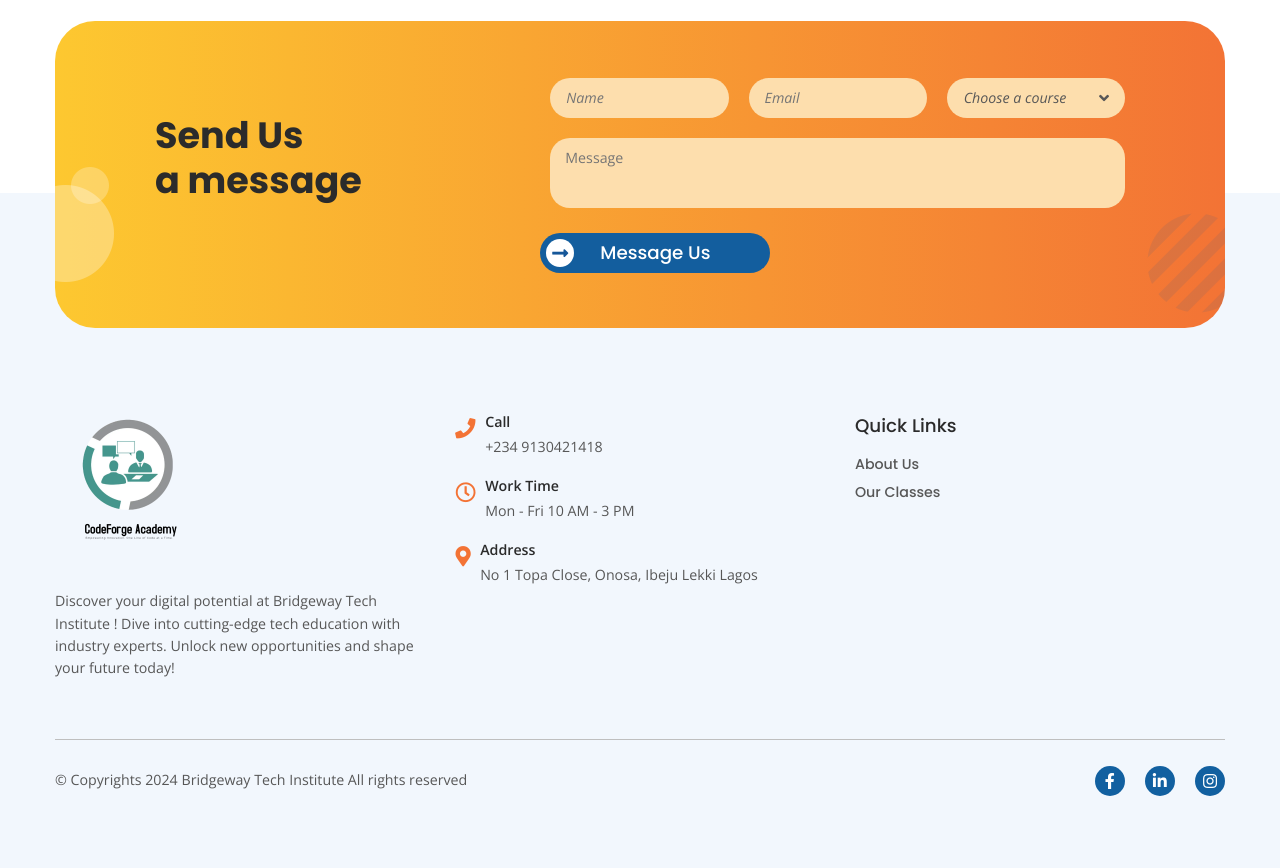
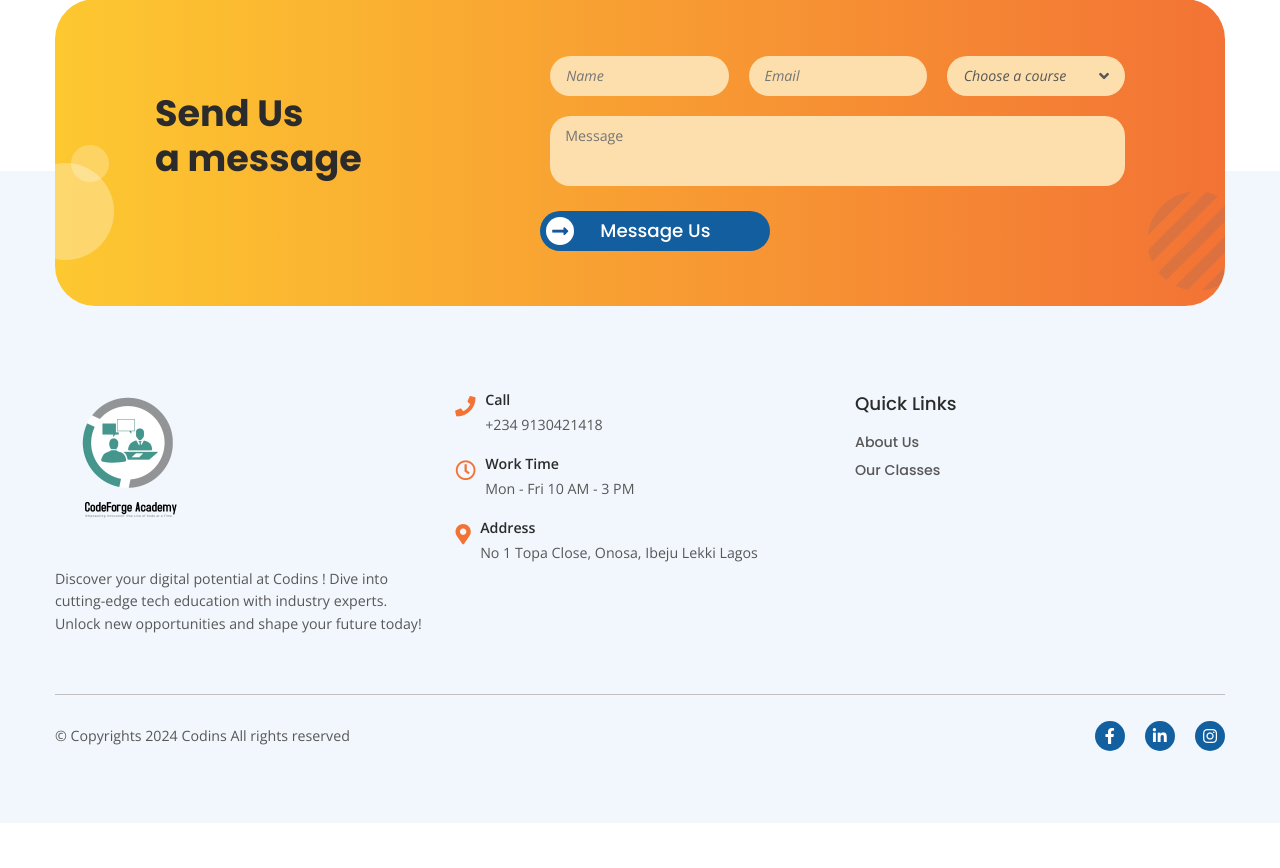
Before and after one commit to realcodave/codeforge, a Django app: page / in a window 1280 px wide. Shown: the part 2959-3827 px from the top of the page. After the commit the page ends 3782 px from the top, so only its background shows below. Run offline with Django 4.2, Linux system fonts and the light colour scheme; some libraries are stand-ins or nearby versions.

Commit message:
Change name to Codins

```diff
--- a/core/templates/core/base.html
+++ b/core/templates/core/base.html
@@ -3,9 +3,9 @@
 <html lang="en">
   <head>
     <meta charset="UTF-8" />
-    <title>Bridgeway Tech Institute </title>
+    <title>Codins </title>
     <meta name="viewport" content="width=device-width,initial-scale=1" />
-    <meta name="description" content="Bridgeway Tech Institute - " />
+    <meta name="description" content="Codins - " />
     <meta name="author" content="merkulove" />
     <meta name="keywords" content="" />
     <link rel="icon" href="assets/img/logo.png" />
@@ -158,7 +158,7 @@
                     <div class="widget widget-about">
                       <img src="{% static 'assets/img/logo.png' %}" width="150px" alt="" />
                       <p>
-                        Discover your digital potential at Bridgeway Tech Institute ! Dive into cutting-edge tech education with industry experts. Unlock new opportunities and shape your future today!
+                        Discover your digital potential at Codins ! Dive into cutting-edge tech education with industry experts. Unlock new opportunities and shape your future today!
                       </p>
                     </div>
                     <!--widget-about end-->
@@ -222,7 +222,7 @@
               <div class="bottom-footer">
                 <div class="row align-items-center">
                   <div class="col-lg-6 col-md-6 col-sm-6">
-                    <p>© Copyrights 2024 Bridgeway Tech Institute All rights reserved</p>
+                    <p>© Copyrights 2024 Codins All rights reserved</p>
                   </div>
                   <div class="col-lg-6 col-md-6 col-sm-6">
                     <ul class="social-links">
--- a/core/templates/core/class.html
+++ b/core/templates/core/class.html
@@ -11,7 +11,7 @@
             </ul>
           </div>
           <!--pager-content end-->
-          <h2 class="page-titlee">Bridgeway Tech Institute</h2>
+          <h2 class="page-titlee">Codins</h2>
         </div>
       </section>
       <!--pager-section end-->
--- a/core/templates/core/classes.html
+++ b/core/templates/core/classes.html
@@ -4,7 +4,7 @@
       <div class="sec-title">
         <h2>Our Classes</h2>
         <p>
-          Welcome to our vibrant learning community at Bridgeway Tech Institute ! Step into our innovative classrooms where creativity meets technology. Explore a diverse range of courses designed to empower you with the skills and knowledge needed to thrive in today's digital age.
+          Welcome to our vibrant learning community at Codins ! Step into our innovative classrooms where creativity meets technology. Explore a diverse range of courses designed to empower you with the skills and knowledge needed to thrive in today's digital age.
         </p>
       </div>
       <!--sec-title end-->
--- a/core/templates/core/contact.html
+++ b/core/templates/core/contact.html
@@ -11,7 +11,7 @@
             </ul>
           </div>
           <!--pager-content end-->
-          <h2 class="page-titlee">Bridgeway Tech Institute</h2>
+          <h2 class="page-titlee">Codins</h2>
         </div>
       </section>
       <!--pager-section end-->
--- a/core/templates/core/index.html
+++ b/core/templates/core/index.html
@@ -11,7 +11,7 @@
                 >
                   <h2>Ignite Your Passion for <span>Technology</span></h2>
                   <p>
-                    At Bridgeway Tech Institute, we believe in the transformative power of education. Our dynamic curriculum, crafted by industry experts, is designed to equip you with the knowledge and tools needed to succeed in today's fast-paced tech landscape. Whether you're a novice eager to explore coding or a seasoned professional looking to advance your skills, we have something for everyone.
+                    At Codins, we believe in the transformative power of education. Our dynamic curriculum, crafted by industry experts, is designed to equip you with the knowledge and tools needed to succeed in today's fast-paced tech landscape. Whether you're a novice eager to explore coding or a seasoned professional looking to advance your skills, we have something for everyone.
                   </p>
                   <form class="search-form">
                     <input
@@ -37,15 +37,15 @@
           </div>
         </section>
         <!--main-banner end-->
-        <h2 class="main-title">Bridgeway Tech Institute</h2>
+        <h2 class="main-title">Codins</h2>
       </div>
       <!--main-section end-->
       <section class="about-us-section">
         <div class="container">
           <div class="section-title text-center">
-            <h2>Welcome to <span>Bridgeway Tech Institute</span></h2>
+            <h2>Welcome to <span>Codins</span></h2>
             <p>
-              Discover your digital potential at Bridgeway Tech Institute ! Dive into cutting-edge tech education with industry experts. Unlock new opportunities and shape your future today!
+              Discover your digital potential at Codins ! Dive into cutting-edge tech education with industry experts. Unlock new opportunities and shape your future today!
             </p>
           </div>
           <!--section-title end-->
@@ -56,7 +56,7 @@
                   <div class="abt-col wow fadeInUp" data-wow-duration="1000ms">
                     <img src="{% static 'assets/img/icon5.png' %}" alt="" />
                     <h3>Awesome Teachers</h3>
-                    <p>Meet our awesome teachers at Bridgeway Tech Institute ! Passionate, experienced, and dedicated to your success. Get ready to learn from the best!</p>
+                    <p>Meet our awesome teachers at Codins ! Passionate, experienced, and dedicated to your success. Get ready to learn from the best!</p>
                   </div>
                   <!--abt-col end-->
                 </div>
@@ -69,7 +69,7 @@
                     <img src="{% static 'assets/img/icon7.png' %}" alt="" />
                     <h3>Certification</h3>
                     <p>
-                      Earn industry-recognized certifications at Bridgeway Tech Institute ! Validate your skills and accelerate your career with our comprehensive training programs.
+                      Earn industry-recognized certifications at Codins ! Validate your skills and accelerate your career with our comprehensive training programs.
                     </p>
                   </div>
                   <!--abt-col end-->
@@ -83,7 +83,7 @@
                     <img src="{% static 'assets/img/icon8.png' %}" alt="" />
                     <h3>Best Programm</h3>
                     <p>
-                      Experience the best programming education at Bridgeway Tech Institute ! From beginner to advanced, our programs offer top-notch training for aspiring tech professionals.
+                      Experience the best programming education at Codins ! From beginner to advanced, our programs offer top-notch training for aspiring tech professionals.
                     </p>
                   </div>
                   <!--abt-col end-->
@@ -97,7 +97,7 @@
                     <img src="{% static 'assets/img/icon9.png' %}" alt="" />
                     <h3>Student Support Service</h3>
                     <p>
-                      Our Student Support Service at Bridgeway Tech Institute  ensures that every student receives personalized guidance, assistance, and resources to thrive academically and professionally throughout their learning journey
+                      Our Student Support Service at Codins  ensures that every student receives personalized guidance, assistance, and resources to thrive academically and professionally throughout their learning journey
                     </p>
                   </div>
                   <!--abt-col end-->
```
Also changed, not shown: core/templates/core/about.html (+8 -8 lines).
